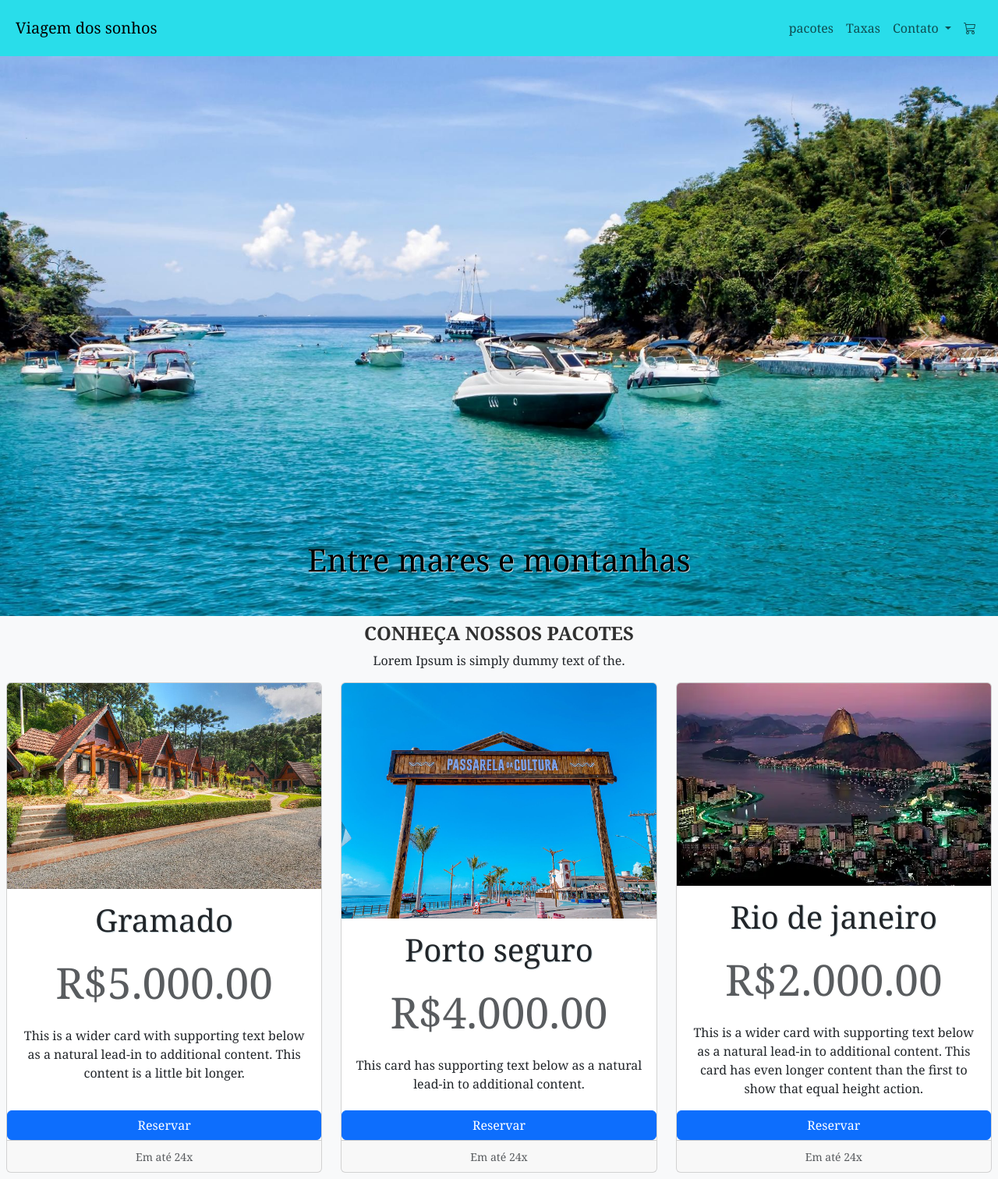
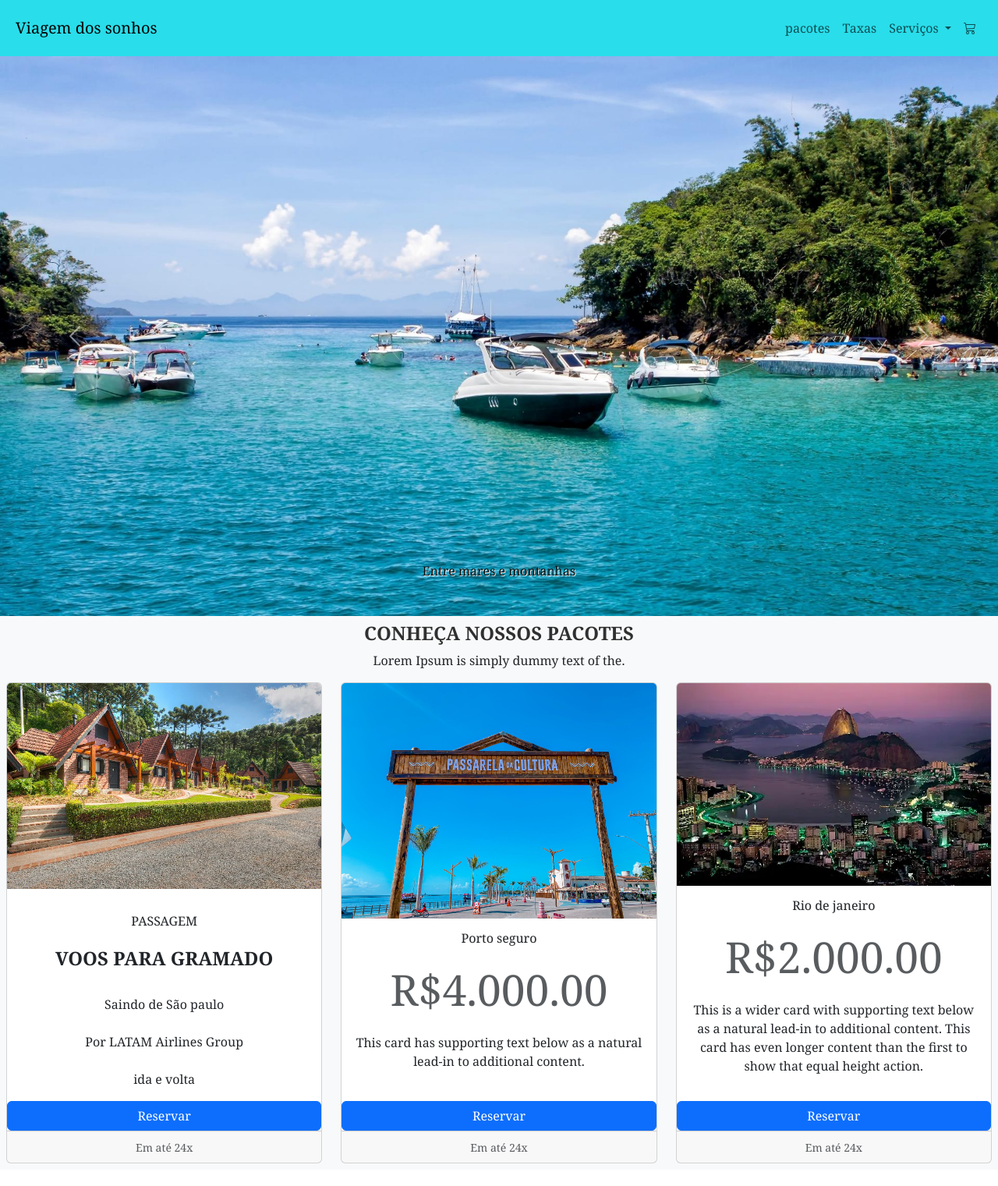
Before and after one commit to LYEDSON-1/Site-de-viagens, a plain HTML site: page index.html in a window 1280 px wide. Shown: the top 1521 px of the page at 78% size. Drawn offline with nearby package versions, Linux system fonts and the light colour scheme.

Commit message:
Alterações

```diff
--- a/index.html
+++ b/index.html
@@ -28,13 +28,13 @@
                   </li>
                   <li class="nav-item dropdown">
                     <a class="nav-link dropdown-toggle" href="#" role="button" data-bs-toggle="dropdown" aria-expanded="false">
-                      Contato
+                      Serviços
                     </a>
                     <ul class="dropdown-menu">
-                      <li><a class="dropdown-item" href="#">Action</a></li>
-                      <li><a class="dropdown-item" href="#">Another action</a></li>
+                      <li><a class="dropdown-item" href="#">Reserva de hotel</a></li>
+                      <li><a class="dropdown-item" href="#">Aluguel de carros</a></li>
                       <li><hr class="dropdown-divider"></li>
-                      <li><a class="dropdown-item" href="#">Something else here</a></li>
+                      <li><a class="dropdown-item" href="#">Compra de passagens</a></li>
                     </ul>
                     <li class="nav-item">
                       <a class="nav-link" href="#"><i class="bi bi-cart3"></i></a>
@@ -49,7 +49,7 @@
           <div id="carouselExampleFade" class="carousel slide carousel-fade">
             <div class="carousel-inner">
               <div class="carousel-item active">
-                <img src="carrosel/angra-dos-reis.jpg" class="d-block w-100" alt="Angra">
+                <img src="carrosel/angra-dos-reis.jpg" class="d-block w-100 " alt="Angra">
                 <div class="carousel-caption d-nome d-md-block">
                 <h5>Entre mares e montanhas</h5>
             </div>
@@ -79,7 +79,7 @@
 
 
     <section class="container-fluid bg-light  text-center p-2">
-        <h2>Conheça nossos pacotes</h2>
+        <h2 id="pacotes">Conheça nossos pacotes</h2>
         <p >
             Lorem Ipsum is simply dummy text of the.
         </p>
@@ -89,10 +89,16 @@
               <div class="card h-100 ">
                 <img src="imagens/chale_em_gramado.jpg" class="card-img-top" alt="Gramado">
                 <div class="card-body ">
-                  <h5 class="card-title">Gramado</h5>
-                  <h1 class="card.subtitle text-muted
-                  ">R$5.000.00</h1>
-                  <p class="card-text">This is a wider card with supporting text below as a natural lead-in to additional content. This content is a little bit longer.</p>
+                  <h5 class="card-body">PASSAGEM</h5>
+
+                  <h2 class="card-title"> Voos para Gramado</h2>
+
+                  <br>
+                  <p class="card-text">Saindo de São paulo <br><br>
+                    Por LATAM Airlines Group <br><br>
+                    ida e volta
+                  </p>
+
                 </div>
                 <a href="sd" class="btn btn-primary" data-bs-toggle="modal" data-bs-target="#exampleModal">Reservar</a>
                 <div class="card-footer">
--- a/style.css
+++ b/style.css
@@ -25,15 +25,16 @@ h2{
 }
 
 h5 {
-    font-size: medium;
-    color: rgb(0, 0, 0);
-    text-shadow: 1px 1px rgb(202, 215, 220);
+    font-size:medium;
+    color: rgb(11, 11, 11);
+    text-shadow: 1px 1px rgb(241, 240, 240);
     font-family: Georgia, 'Times New Roman', Times, serif;
-    font-size: 40px;
+
+
 }
 
 .carousel.caption h5{
-    font-size: 80px;
+    font-size: 40px;
     color:#26ddeafb;
     text-shadow: 2px 2px black;
 
@@ -46,3 +47,8 @@ body{
 footer{
    background-color:#26ddeafb ;
 }
+
+img {
+    width: auto;
+    right: 50%;
+}
```
